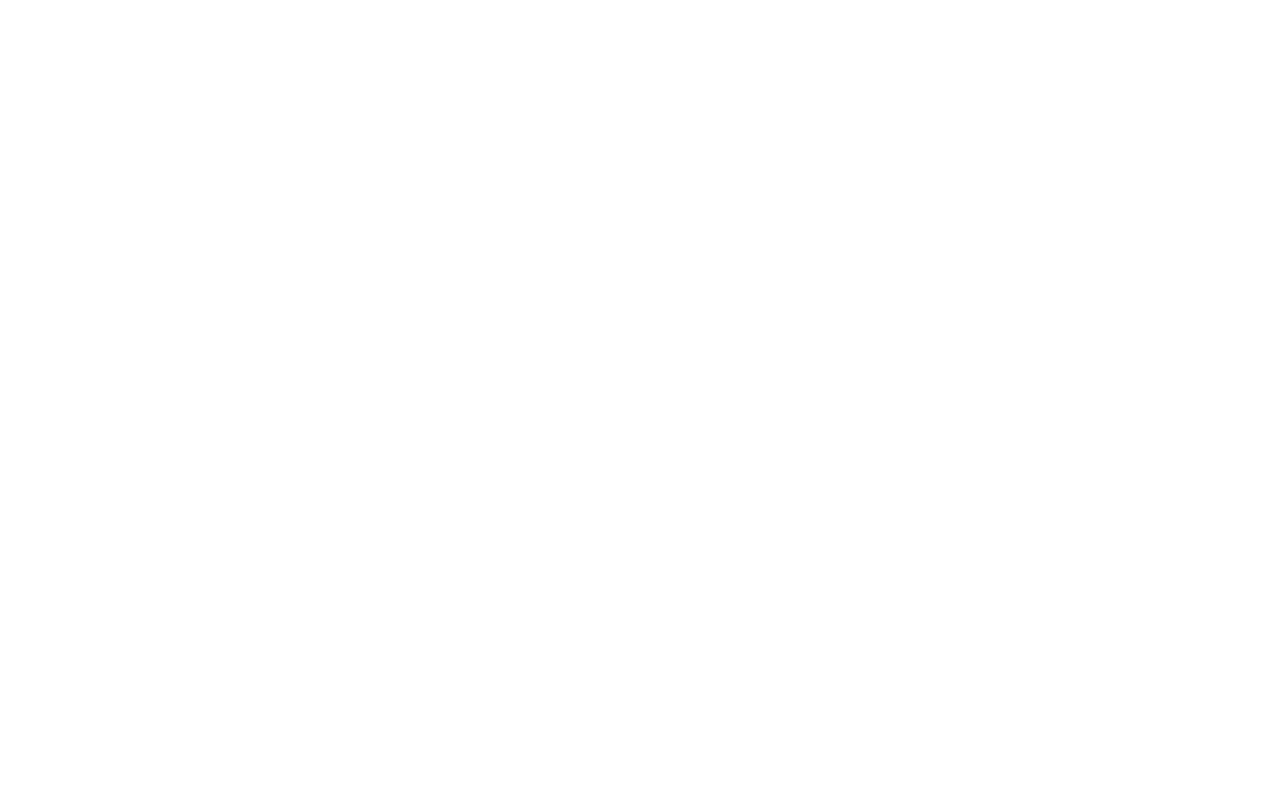
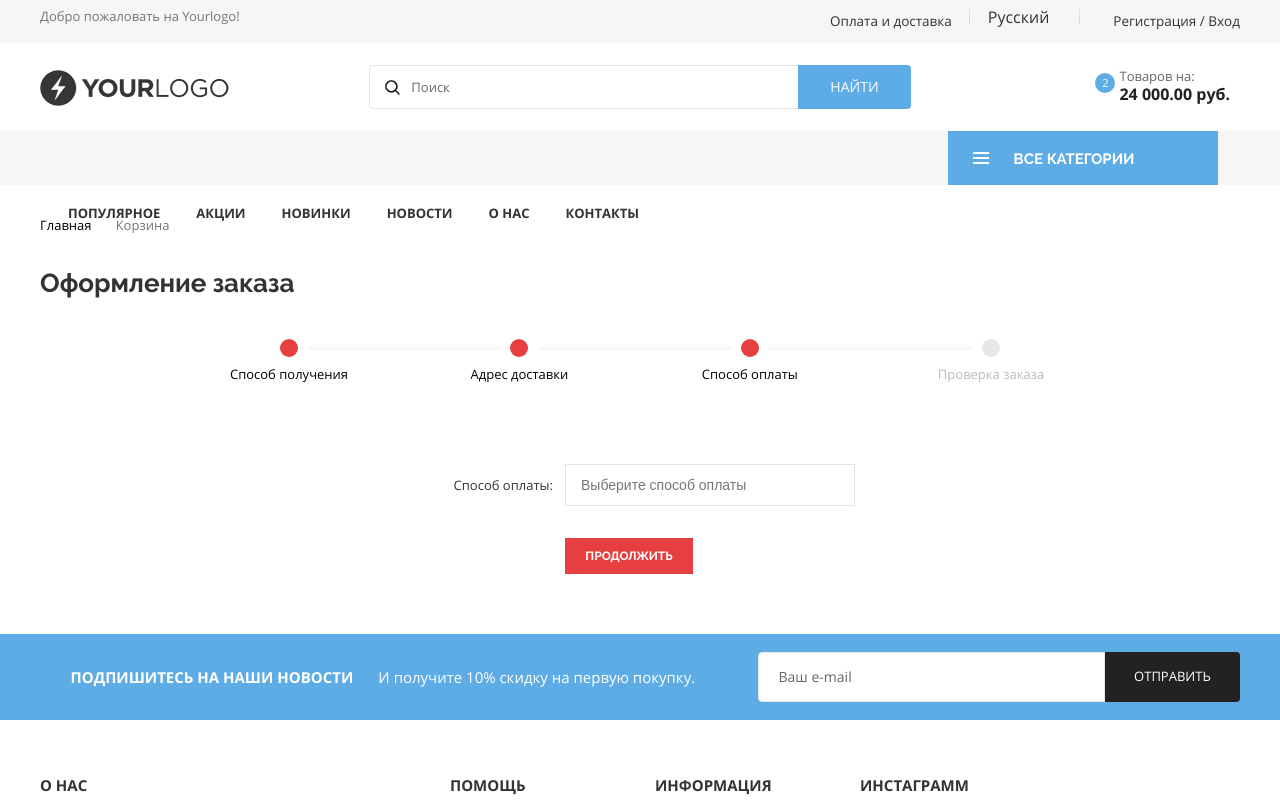
Before and after one commit to samovsisyan/inter_shop, a React (Create React App) app: page /zakaz-3 in a window 1280 px wide. Shown: the top 800 px of the page. Built offline with nearby package versions, Linux system fonts and the light colour scheme; a web font is replaced by a local one.

Commit message:
Create page Zakaz-3

```diff
--- a/src/App.js
+++ b/src/App.js
@@ -21,6 +21,7 @@
 import Wishlist from "./pages/Wishlist";
 import Zakaz_1 from "./pages/Zakaz-1";
 import Zakaz_2 from "./pages/Zakaz-2";
+import Zakaz_3 from "./pages/Zakaz-3";
 
 
 
@@ -44,6 +45,7 @@
                     <Route path="/wishlist" component={Wishlist}/>
                     <Route path="/zakaz-1" component={Zakaz_1}/>
                     <Route path="/zakaz-2" component={Zakaz_2}/>
+                    <Route path="/zakaz-3" component={Zakaz_3}/>
 
                     <Route path="/header" component={Header} />
                     <Route path="/footer" component={Footer} />
--- /dev/null
+++ b/src/pages/Zakaz-3.js
@@ -0,0 +1,98 @@
+import React, {Component} from 'react';
+import Wrapper from "../components/Wrapper";
+import {Link} from "react-router-dom";
+
+class Zakaz3 extends Component {
+    render() {
+        return (
+            <Wrapper>
+                <div className="content-page">
+                    <div className="container">
+
+                        <div className="breadcrumbs">
+                            <Link to="">Главная</Link>
+                            <span className="item-trig"></span>
+                            <span>Корзина</span>
+                        </div>
+
+                        <div className="title-page-cat">
+                            <div className="title">Оформление заказа</div>
+                        </div>
+
+                        <div className="zakaz-stages">
+
+                            <div className="tab-nav-stage">
+                                <div className="stage complete"><Link to="zakaz-1.html"><span>Способ получения</span></Link>
+                                </div>
+                                <div className="stage complete"><Link to="zakaz-2.html"><span>Адрес доставки</span></Link>
+                                </div>
+                                <div className="stage active"><Link to="zakaz-3.html"><span>Способ оплаты</span></Link>
+                                </div>
+                                <div className="stage"><Link to="zakaz-4.html"><span>Проверка заказа</span></Link></div>
+                            </div>
+
+                            <div className="stage-body">
+
+                                <form action="" className="wrapper-box-z">
+
+                                    <div className="select-box-zak">
+                                        <div className="descr-label">Способ оплаты:</div>
+                                        <div className="content-label">
+                                            <div className="jq-selectbox jqselect sorter-options form-control"><select
+                                                className="sorter-options form-control"
+                                                data-placeholder="Выберите способ оплаты" required="">
+                                                <option></option>
+                                                <option className="st-type">Банковской картой</option>
+                                                <option className="qiwiwallet">Qiwi wallet</option>
+                                                <option className="ehbm">Яндекс деньги</option>
+                                                <option className="webmoney">WebMoney</option>
+                                            </select>
+                                                <div className="jq-selectbox__select">
+                                                    <div className="jq-selectbox__select-text placeholder"
+                                                         style={{width: 233}}>Выберите способ оплаты
+                                                    </div>
+                                                    <div className="jq-selectbox__trigger">
+                                                        <div className="jq-selectbox__trigger-arrow"></div>
+                                                    </div>
+                                                </div>
+                                                <div className="jq-selectbox__dropdown" style={{display: `none`}}>
+                                                    <ul>
+                                                        <li className="selected sel" style={{display: `none`}}></li>
+                                                        <li data-jqfs-class="st-type" className=" st-type"
+                                                            style={{}}>Банковской картой
+                                                        </li>
+                                                        <li data-jqfs-class="qiwiwallet" className=" qiwiwallet"
+                                                            style={{}}>Qiwi wallet
+                                                        </li>
+                                                        <li data-jqfs-class="ehbm" className=" ehbm" style={{}}>Яндекс
+                                                            деньги
+                                                        </li>
+                                                        <li data-jqfs-class="webmoney" className=" webmoney"
+                                                            style={{}}>WebMoney
+                                                        </li>
+                                                    </ul>
+                                                </div>
+                                            </div>
+                                        </div>
+                                    </div>
+
+                                    <div className="footer-form">
+                                        <Link to="zakaz-4.html" className="btn-form-z">Продолжить</Link>
+                                        <button className="btn-form-z hidden">Продолжить</button>
+                                    </div>
+
+                                </form>
+
+                            </div>
+
+                        </div>
+
+
+                    </div>
+                </div>
+            </Wrapper>
+        );
+    }
+}
+
+export default Zakaz3;
```
Also changed, not shown: src/pages/Zakaz-4.js (added).
